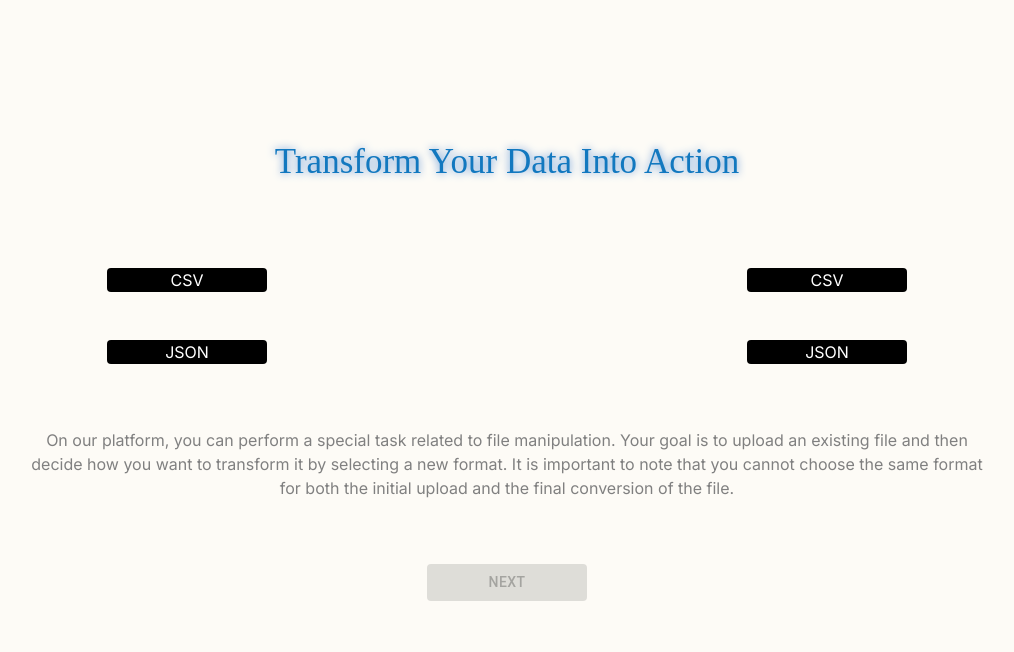
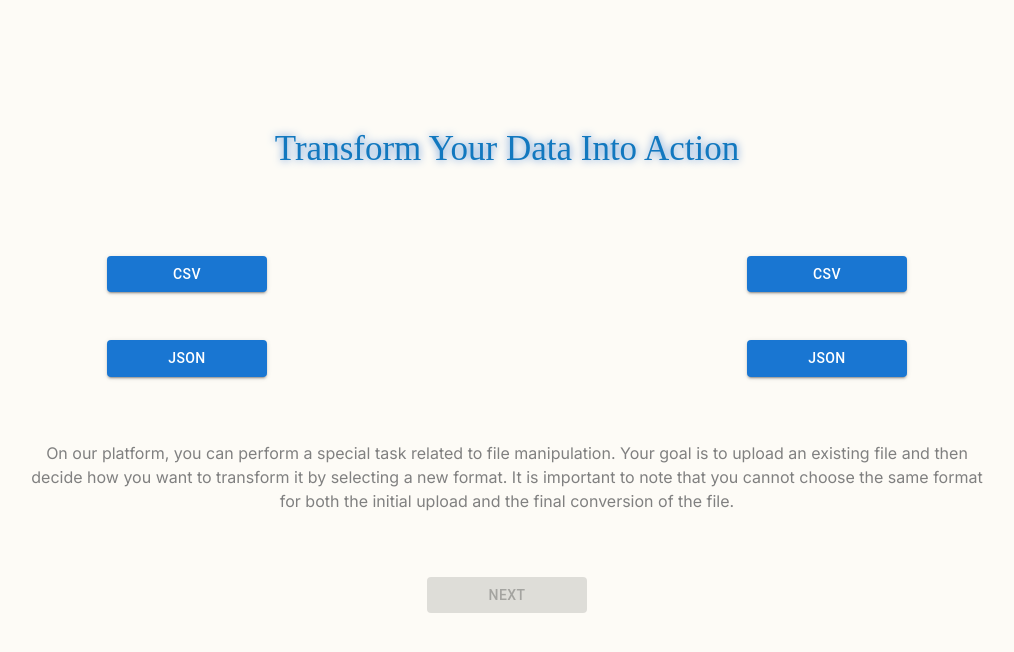
Before and after one commit to DIMELOFLOW/data-garden, a Next.js app: page / in a window 1280 px wide. Shown: the top 652 px of the page, without its empty margins (133-1147 px from the left). Built offline with nearby package versions, Linux system fonts and the light colour scheme.

Commit message:
fix: repair next button for first page

```diff
--- a/src/app/page.tsx
+++ b/src/app/page.tsx
@@ -10,6 +10,7 @@ import {
 const YourComponent: FC = () => {
   const [, setLeftButtonPressed] = useState(false);
   const [, setRightButtonPressed] = useState(false);
+
   const [selectedFormatLeft, setSelectedFormatLeft] = useState<string | null>(
     null
   );
@@ -42,12 +43,11 @@ const YourComponent: FC = () => {
     localStorage.setItem(storageKey, format);
   };
 
-  const isValidSelection = (): boolean => {
-    return selectedFormatLeft !== null && selectedFormatRight !== null;
-  };
+  const isValidSelection =
+    selectedFormatLeft !== null && selectedFormatRight !== null;
 
   const isNextButtonEnabled =
-    isValidSelection() &&
+    isValidSelection &&
     ((selectedFormatLeft === "application/json" &&
       selectedFormatRight === "CSV") ||
       (selectedFormatLeft === "CSV" &&
--- /dev/null
+++ b/src/components/FormatButton/components/index.tsx
@@ -0,0 +1,9 @@
+import { FC } from "react";
+import styled from "styled-components";
+import { Button } from "@mui/material";
+
+type ButtonStyledProps = Parameters<typeof Button>[0] & { checked: boolean };
+
+export const ButtonStyled: FC<ButtonStyledProps> = styled(Button)`
+  ${(props) => (props.checked ? "background:#15297c" : "")};
+`;
--- a/src/components/FormatButton/index.tsx
+++ b/src/components/FormatButton/index.tsx
@@ -1,21 +1,21 @@
 "use client";
 
 import React, { FC, useState, useEffect } from "react";
-import styled from "styled-components";
 
-const FormatButtonStyled: FC<{ checked: boolean }> = styled.button`
-  background: ${(props) => (props.checked ? "#15297c" : "black")};
-  &:hover {
-    background-color: #107acc;
-  }
-`;
+import { ButtonStyled } from "./components";
 
-export const FormatButton: FC<{
+type IProps = {
   text: string;
   format: string;
   handleClick: (format: string) => void;
   selectedFormat?: string | null;
-}> = ({ text, format, handleClick, selectedFormat }) => {
+};
+export const FormatButton: FC<IProps> = ({
+  text,
+  format,
+  handleClick,
+  selectedFormat,
+}) => {
   const [checked, setChecked] = useState<boolean>(false);
 
   useEffect(() => {
@@ -27,15 +27,16 @@ export const FormatButton: FC<{
   }, [selectedFormat, format]);
 
   return (
-    <FormatButtonStyled
+    <ButtonStyled
       {...{
         checked,
+        variant: "contained",
         onClick: () => {
           handleClick(format);
         },
       }}
     >
       {text}
-    </FormatButtonStyled>
+    </ButtonStyled>
   );
 };
--- a/src/components/NextButton/index.tsx
+++ b/src/components/NextButton/index.tsx
@@ -8,8 +8,16 @@ interface NextButtonProps {
 
 export const NextButton: React.FC<NextButtonProps> = ({ disabled = false }) => (
   <div className="container">
-    <Button className="next-button" variant="contained" disabled={disabled}>
-      <Link href="/upload-page">NEXT</Link>
-    </Button>
+    {disabled ? (
+      <Button className="next-button" variant="contained" disabled>
+        NEXT
+      </Button>
+    ) : (
+      <Link href="/upload-page">
+        <Button className="next-button" variant="contained">
+          NEXT
+        </Button>
+      </Link>
+    )}
   </div>
 );
```
